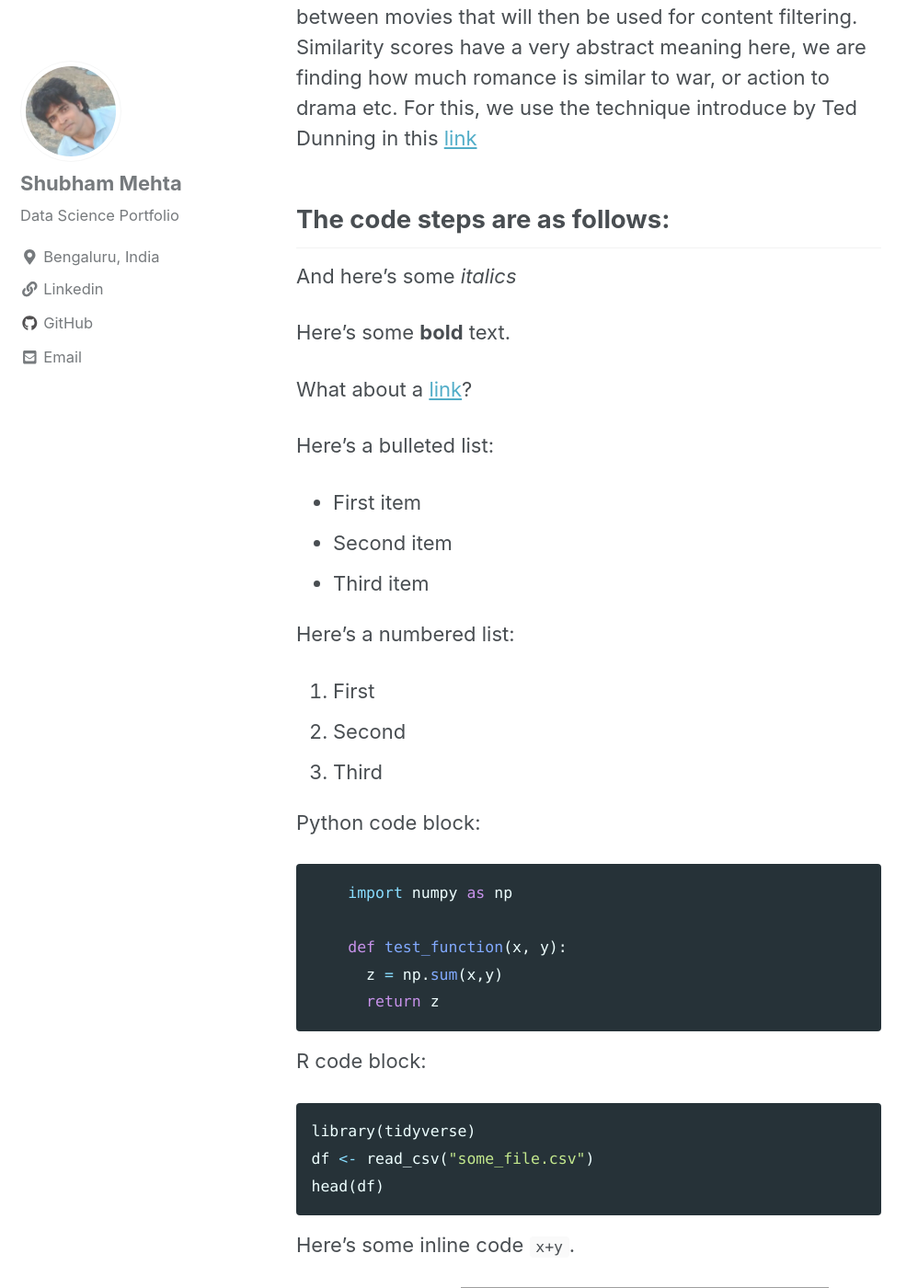
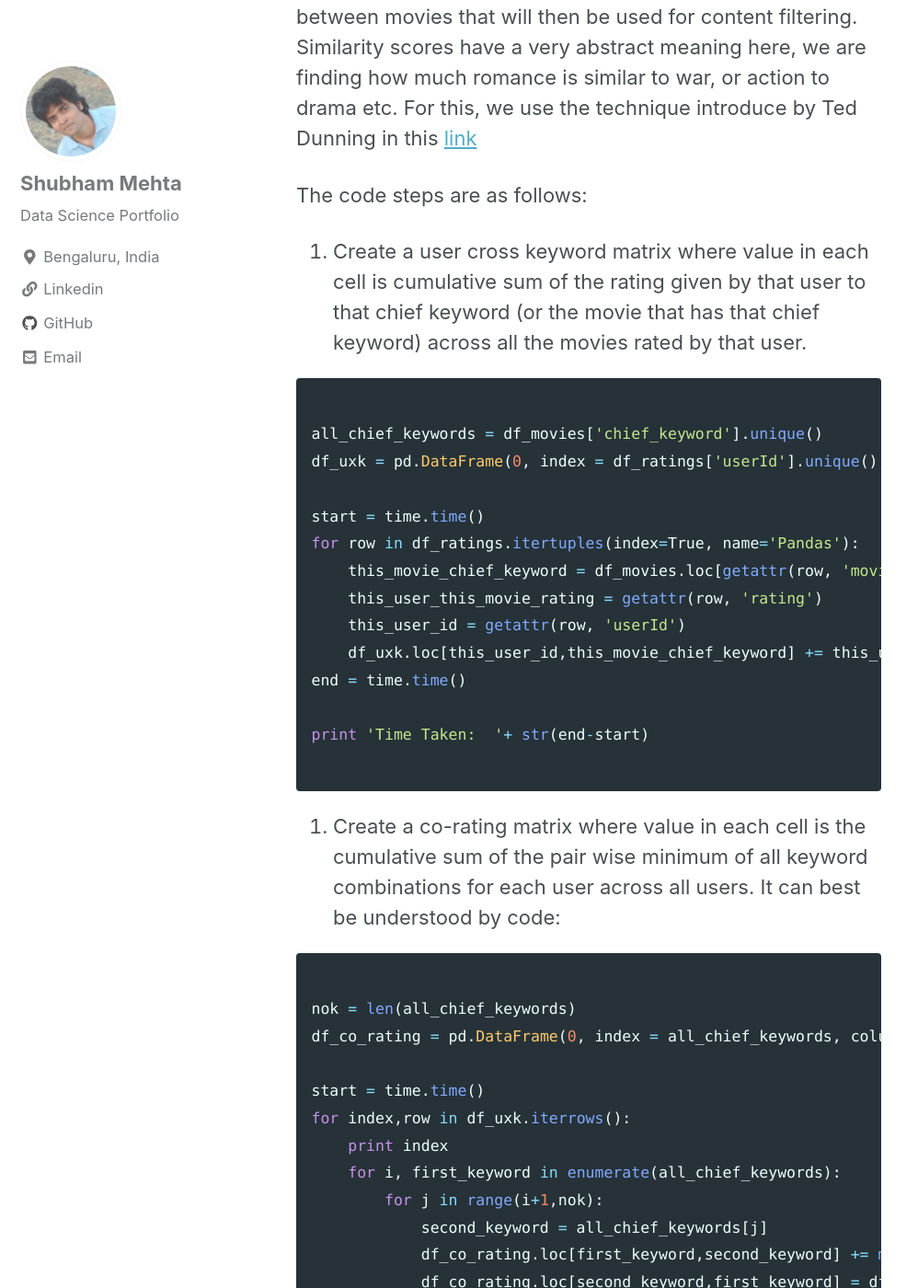
Before and after one commit to shubhambmehta/shubhambmehta.github.io, a Jekyll site: the page built from _posts/2018-10-06-moodvarietyreco.md, in a window 1280 px wide and 1400 px high, scrolled down 5431 px. Shown: the whole window at 92% size, without its empty margins (0-998 px from the left). Built offline with Jekyll 4.4.1, drawn with Linux system fonts in a browser that asks for light colours; nearby versions of some CDN libraries; formulas are drawn with MathJax 3; some of the changed text lies outside the part shown.

Commit message:
Update 2018-10-06-moodvarietyreco.md

````diff
--- a/_posts/2018-10-06-moodvarietyreco.md
+++ b/_posts/2018-10-06-moodvarietyreco.md
@@ -102,7 +102,47 @@ So, for example, it has been able to extract the chief keyword for movie *Nixon*
 Next, the aim is to find a similarity score between different chief keywords and then use it for finding similarity scores between movies that will then be used for content filtering. Similarity scores have a very abstract meaning here, we are finding how much romance is similar to war, or action to drama etc. For this, we use the technique introduce by Ted Dunning in this [link](http://tdunning.blogspot.com/2008/03/surprise-and-coincidence.html)
 
 The code steps are as follows:
--
+
+1. Create a user cross keyword matrix where value in each cell is cumulative sum of the rating given by that user to that chief keyword (or the movie that has that chief keyword) across all the movies rated by that user.
+
+```python
+
+all_chief_keywords = df_movies['chief_keyword'].unique()
+df_uxk = pd.DataFrame(0, index = df_ratings['userId'].unique(), columns = all_chief_keywords)
+
+start = time.time()
+for row in df_ratings.itertuples(index=True, name='Pandas'):
+    this_movie_chief_keyword = df_movies.loc[getattr(row, 'movieId'), 'chief_keyword']
+    this_user_this_movie_rating = getattr(row, 'rating')
+    this_user_id = getattr(row, 'userId')
+    df_uxk.loc[this_user_id,this_movie_chief_keyword] += this_user_this_movie_rating
+end = time.time()
+
+print 'Time Taken:  '+ str(end-start)
+
+```
+
+2. Create a co-rating matrix where value in each cell is the cumulative sum of the pair wise minimum of all keyword combinations for each user across all users. It can best be understood by code:
+
+```python
+
+nok = len(all_chief_keywords)
+df_co_rating = pd.DataFrame(0, index = all_chief_keywords, columns = all_chief_keywords)
+
+start = time.time()
+for index,row in df_uxk.iterrows():
+    print index
+    for i, first_keyword in enumerate(all_chief_keywords):
+        for j in range(i+1,nok):
+            second_keyword = all_chief_keywords[j]
+            df_co_rating.loc[first_keyword,second_keyword] += min(row[first_keyword],row[second_keyword])
+            df_co_rating.loc[second_keyword,first_keyword] = df_co_rating.loc[first_keyword,second_keyword]
+
+
+end = time.time()
+print 'Time Taken:  '+ str(end-start)
+
+```
 
 And here's some *italics*
 
````
